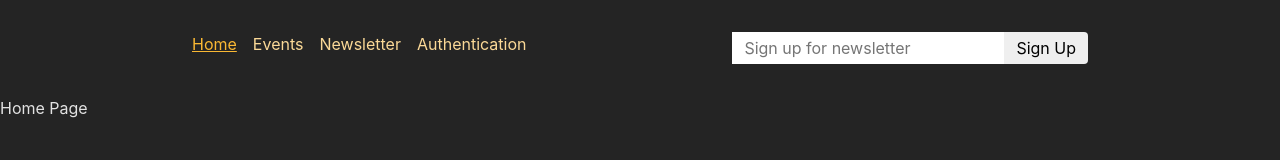
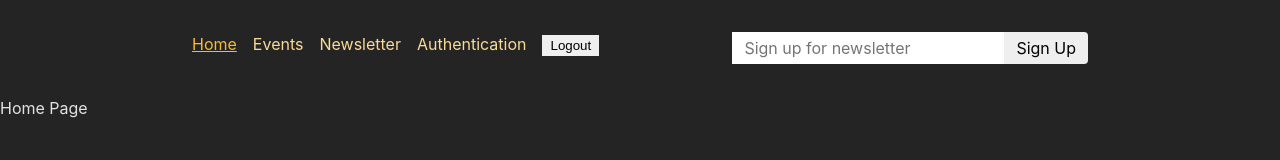
Before and after one commit to matekuna92/react-router-sendfetchdata, a React (Create React App) app in the folder frontend/: page / in a window 1280 px wide. Shown: the top 160 px of the page. Built offline with nearby package versions, Linux system fonts and the light colour scheme.

Commit message:
Logout action to delete token in navigation

```diff
--- a/frontend/src/App.js
+++ b/frontend/src/App.js
@@ -17,6 +17,7 @@ import { action as manipulateEventAction } from './components/EventForm';
 import NewsLetter, { action as newsLetterAction } from './components/NewsLetter';
 import Authentication from './components/Authentication';
 import { action as userAuthAction } from './components/Authentication';
+import { action as logoutAction } from './components/Logout';
 
 
 // Challenge / Exercise
@@ -63,7 +64,8 @@ const router = createBrowserRouter([
             ]},
         ]},
     {path: '/auth', element: <Authentication />, action: userAuthAction},
-	{path: 'newsletter', element: <NewsLetter />, action: newsLetterAction}
+	{path: 'newsletter', element: <NewsLetter />, action: newsLetterAction},
+    {path: 'logout', action: logoutAction}
     ]}
 ]);
 
--- /dev/null
+++ b/frontend/src/components/Logout.js
@@ -0,0 +1,7 @@
+import { redirect } from 'react-router-dom';
+
+export const action = () => {
+    localStorage.removeItem('token');
+
+    return redirect('/');
+}
--- /dev/null
+++ b/frontend/src/components/Logout.module.css
@@ -0,0 +1,5 @@
+.logout {
+    border: none;
+    cursor:pointer;
+    padding: .2rem .5rem;
+}
--- a/frontend/src/components/MainNavigation.js
+++ b/frontend/src/components/MainNavigation.js
@@ -1,8 +1,9 @@
 import React from 'react';
 
-import { NavLink } from 'react-router-dom';
+import {Form, NavLink} from 'react-router-dom';
 
 import classes from './MainNavigation.module.css';
+import logoutClasses from './Logout.module.css';
 import NewsLetterSignup from './NewsLetterSignup';
 
 const MainNavigation = () => {
@@ -22,6 +23,11 @@ const MainNavigation = () => {
           <li>
             <NavLink to='/auth' className={({ isActive }) => isActive ? classes.active : undefined}>Authentication</NavLink>
           </li>
+          <li>
+            <Form action='/logout' method='POST'>
+                <button className={logoutClasses.logout}>Logout</button>
+            </Form>
+          </li>
         </ul>
       </nav>
       <NewsLetterSignup />
```
Also changed, not shown: 1 other file (tests, documents, lock files or other folders).
